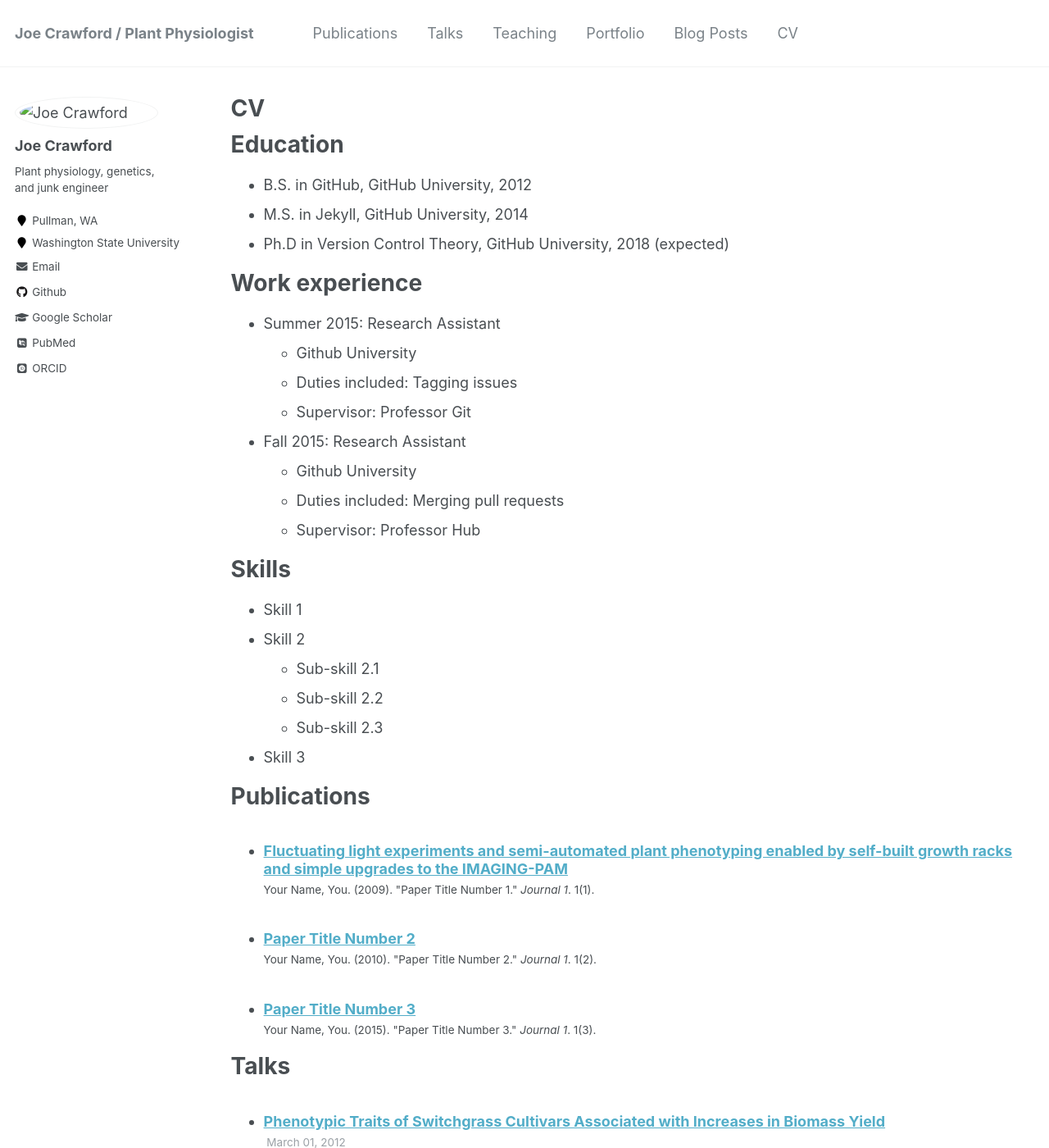
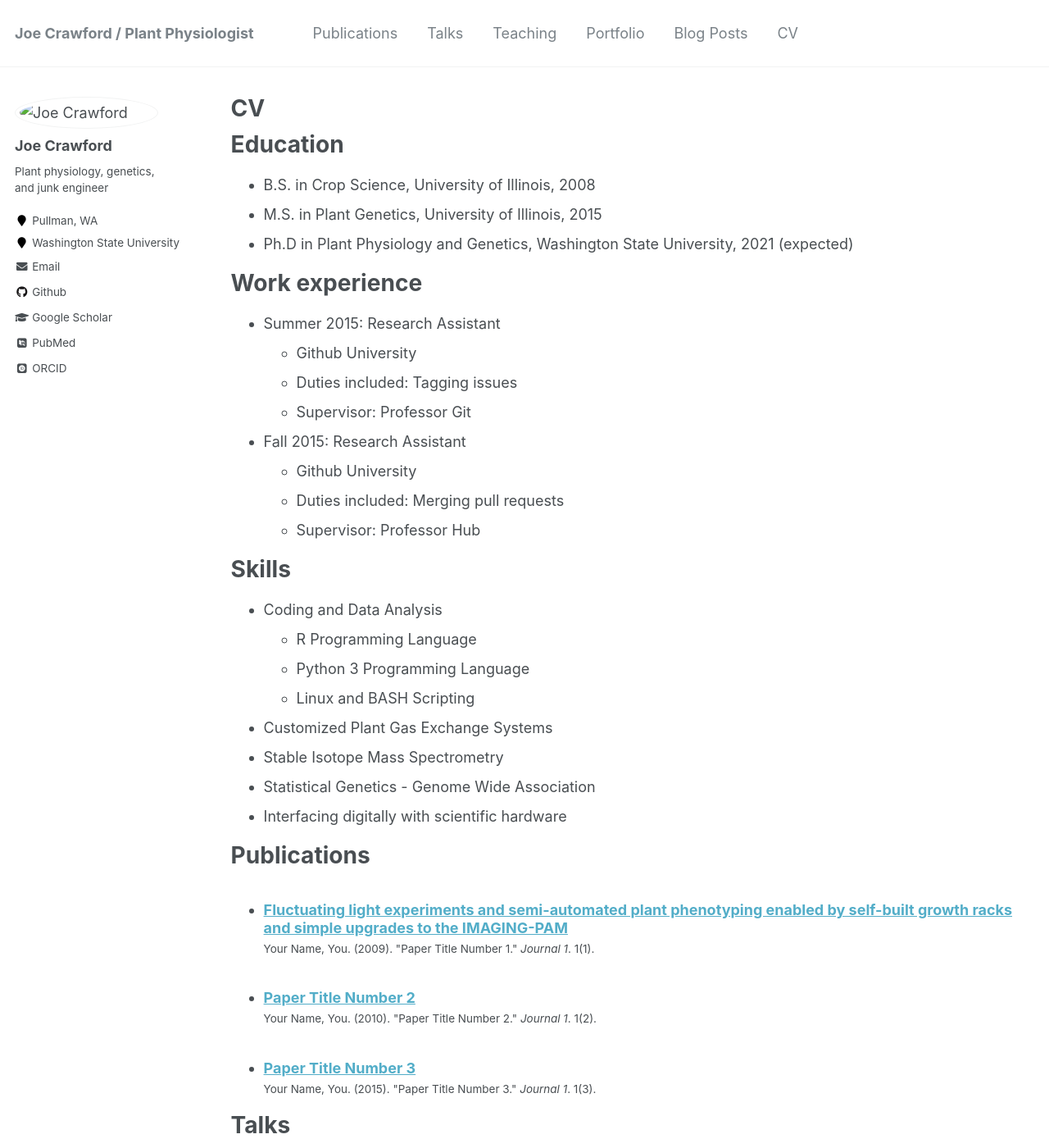
Before and after one commit to plant-physio/plant-physio.github.io, a Jekyll site: the page built from _pages/cv.md, in a window 1280 px wide and 1400 px high. Shown: the whole window at 82% size. Built offline with Jekyll 4.4.1, drawn with Linux system fonts in a browser that asks for light colours; some web fonts are replaced.

Commit message:
changed some school data

```diff
--- a/_pages/cv.md
+++ b/_pages/cv.md
@@ -11,9 +11,9 @@ redirect_from:
 
 Education
 ======
-* B.S. in GitHub, GitHub University, 2012
-* M.S. in Jekyll, GitHub University, 2014
-* Ph.D in Version Control Theory, GitHub University, 2018 (expected)
+* B.S. in Crop Science, University of Illinois, 2008
+* M.S. in Plant Genetics, University of Illinois, 2015
+* Ph.D in Plant Physiology and Genetics, Washington State University, 2021 (expected)
 
 Work experience
 ======
@@ -29,12 +29,14 @@ Work experience
 
 Skills
 ======
-* Skill 1
-* Skill 2
-  * Sub-skill 2.1
-  * Sub-skill 2.2
-  * Sub-skill 2.3
-* Skill 3
+* Coding and Data Analysis
+  * R Programming Language
+  * Python 3 Programming Language
+  * Linux and BASH Scripting
+* Customized Plant Gas Exchange Systems
+* Stable Isotope Mass Spectrometry
+* Statistical Genetics - Genome Wide Association
+* Interfacing digitally with scientific hardware
 
 Publications
 ======
```
